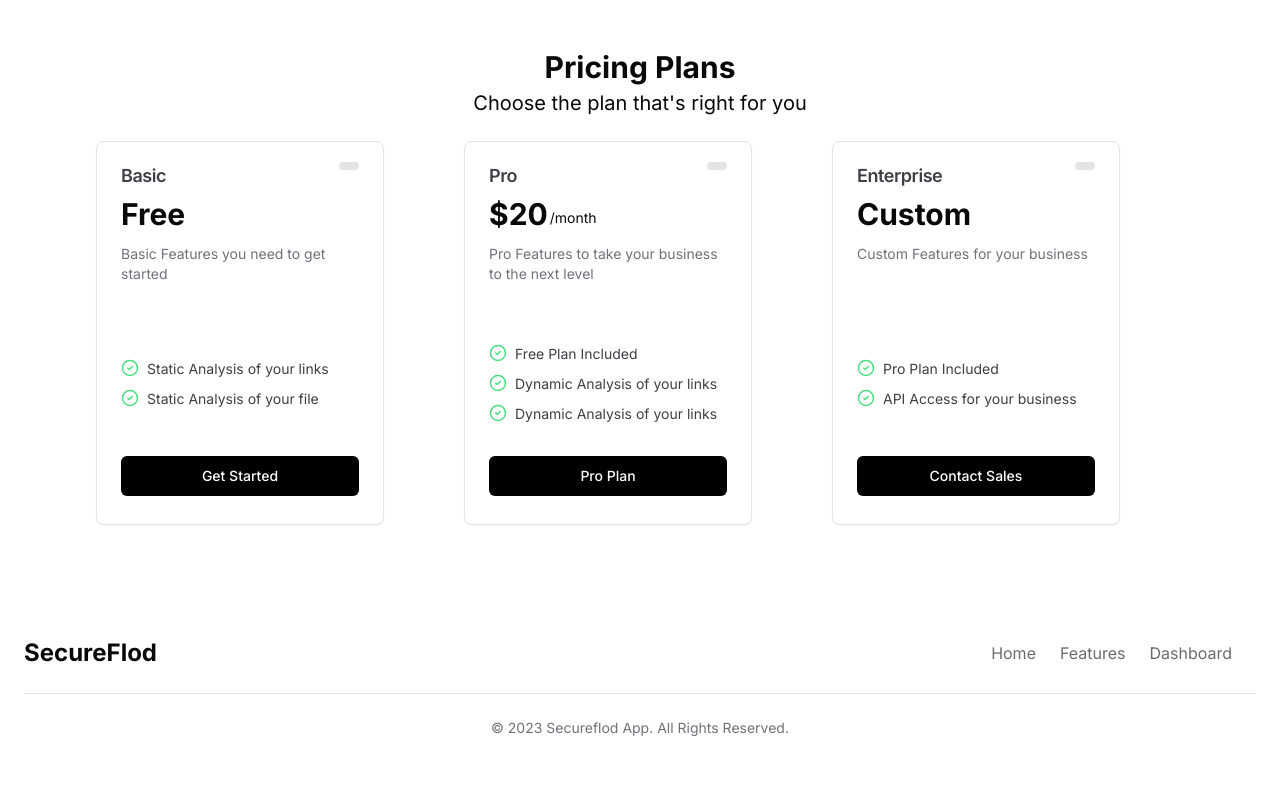
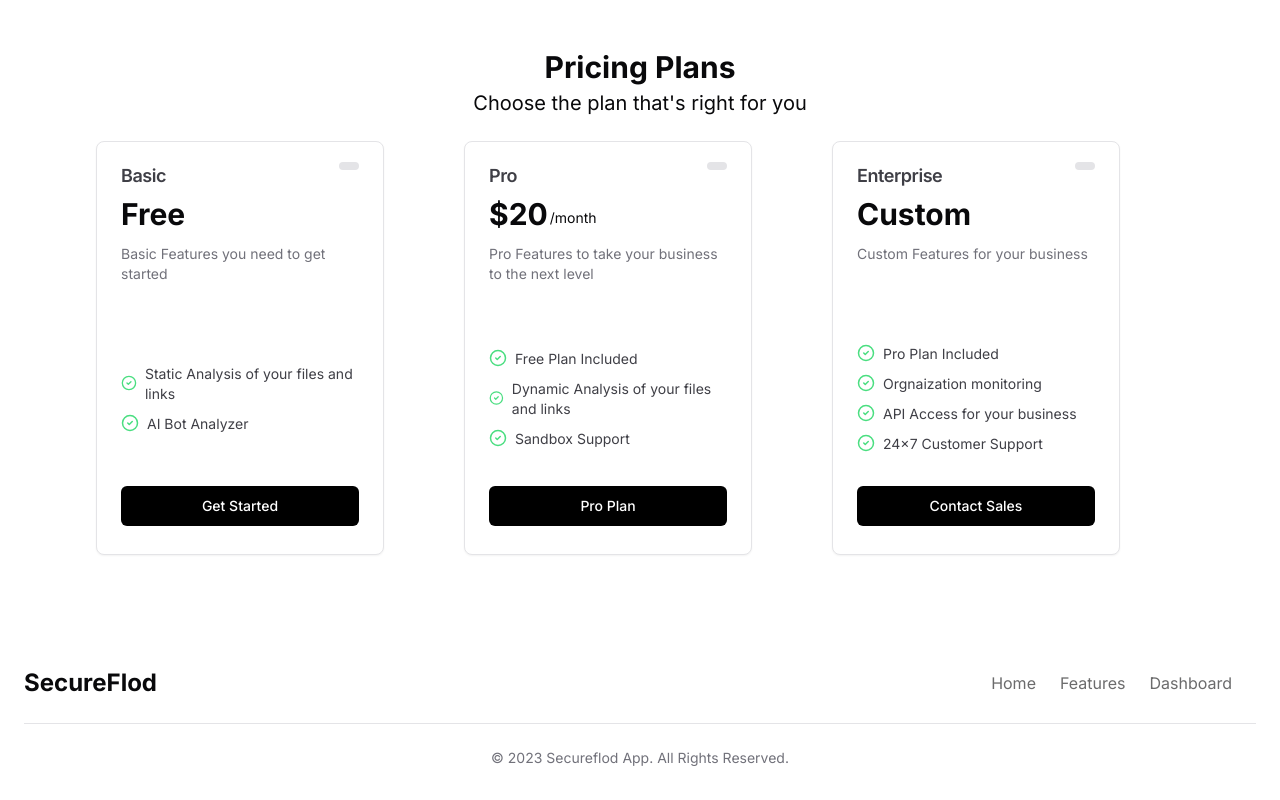
Before and after one commit to su-shubham/Secureflod, a Next.js app: page / in a window 1280 px wide. Shown: the part 3233-4033 px from the top of the page. Before the commit the page ends 4003 px from the top, so only its background shows below. Built offline with nearby package versions, Linux system fonts and the light colour scheme; no server answers.

Commit message:
feat: updated price card

```diff
--- a/src/components/priceplan.tsx
+++ b/src/components/priceplan.tsx
@@ -8,14 +8,14 @@ const PricePlan = () => {
           price: 0,
           customPrice: "Free",
           description: "Basic Features you need to get started",
-          features: ["Static Analysis of your links", "Static Analysis of your file", ],
+          features: ["Static Analysis of your files and links", "AI Bot Analyzer", ],
           actionLabel: "Get Started",
         },
         {
             title: "Pro",
             monthlyPrice: 20,
             description: "Pro Features to take your business to the next level",
-            features: ["Free Plan Included", "Dynamic Analysis of your links", "Dynamic Analysis of your links"],
+            features: ["Free Plan Included", "Dynamic Analysis of your files and links", "Sandbox Support"],
             actionLabel: "Pro Plan",
           },
 
@@ -23,7 +23,7 @@ const PricePlan = () => {
           title: "Enterprise",
           customPrice: "Custom",
           description: "Custom Features for your business",
-          features: ["Pro Plan Included", "API Access for your business"],
+          features: ["Pro Plan Included","Orgnaization monitoring", "API Access for your business", "24x7 Customer Support"],
           actionLabel: "Contact Sales",
         },
       ]
```
